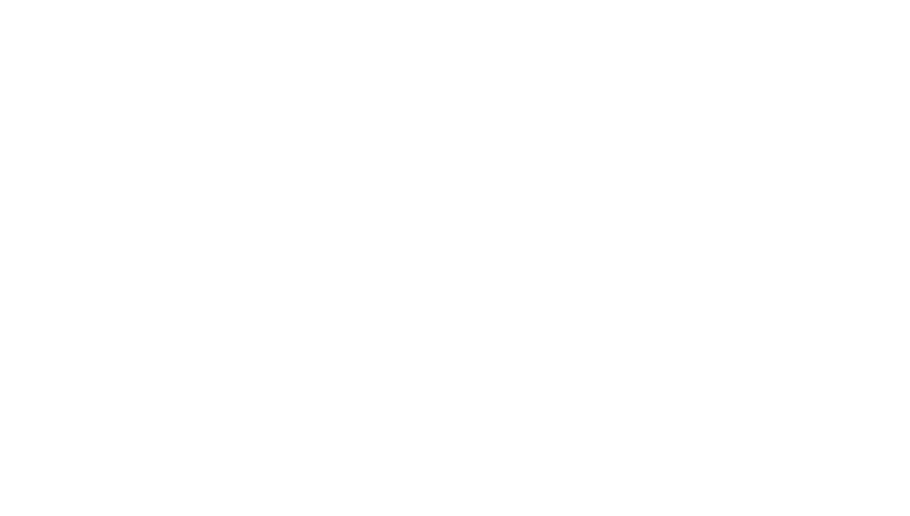
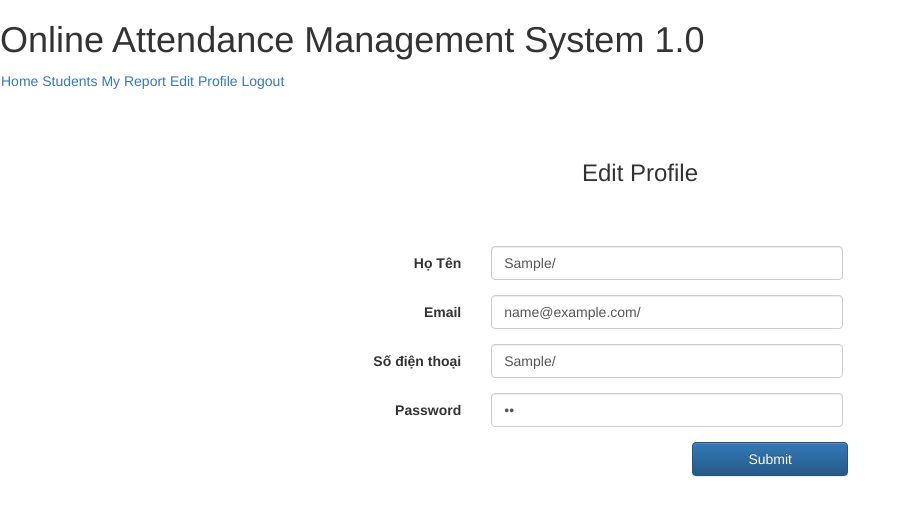
Before and after one commit to maziesmith/WebQLSV, a PHP site: page /student/editProfile.php in a window 1280 px wide. Before the commit the part shown is empty. Shown: the top 516 px of the page, without its empty margins (0-910 px from the left). Run offline with PHP 8.4, Linux system fonts and the light colour scheme; the visitor is signed in with stand-in values (Sample User, id 1); tables that the repository leaves empty or names only in its code hold one stand-in row (values such as "Sample post").

Commit message:
Edit profile for student user

```diff
--- a/student/editProfile.php
+++ b/student/editProfile.php
@@ -1 +1,143 @@
 <?php
+include('../connect.php');
+ob_start();
+session_start();
+
+//check if session is not valid
+if (!isset($_SESSION['user_id'])) {
+    header('location: ../login.php');
+}
+else{
+    $id=$_SESSION['user_id']; //get id of user from session
+    $result=GetSVById($id); //get user from id
+    if(isset($_POST['submit'])){
+        try {
+            //check form data and empty field
+            if (empty($_POST['name'])) {
+                throw new Exception("Họ tên không được để trống");
+            }
+            if (empty($_POST['email'])) {
+                throw new Exception("Email không được để trống");
+            }
+            if(empty($_POST['sdt']))
+            {
+                throw new Exception("Số điện thoại không được để trống");
+            }
+            if(empty($_POST['password']))
+            {
+                throw new Exception("Password không được để trống");
+            }
+            //delete space and special char in form data
+            $name = trim(htmlspecialchars($_POST['name']));
+            $email = trim(htmlspecialchars($_POST['email']));
+            $sdt = trim(htmlspecialchars($_POST['sdt']));
+            $password=trim(htmlspecialchars($_POST['password']));
+            $edit = UpdateInfo($id, $name, $email, $sdt, $password); //update profile in User table and SinhVien table
+            if ($edit === false) {
+                throw new Exception("Something wrong, try again!"); //error messenge
+                header('location: editProfile.php');
+            }
+            else{
+                $success_msg = 'Updated  successfully'; //success messenge
+                header('location: students.php'); //redirect to list student
+                exit();
+            }
+        }
+        catch (Exception $e) {
+            $error_msg = $e->getMessage();
+        }
+    }
+}
+?>
+
+<!DOCTYPE html>
+<html lang="en">
+<head>
+    <title>Online Attendance Management System 1.0</title>
+    <meta charset="UTF-8">
+
+    <link rel="stylesheet" type="text/css" href="../css/main.css">
+    <!-- Latest compiled and minified CSS -->
+    <link rel="stylesheet" href="https://maxcdn.bootstrapcdn.com/bootstrap/3.3.7/css/bootstrap.min.css">
+
+    <!-- Optional theme -->
+    <link rel="stylesheet" href="https://maxcdn.bootstrapcdn.com/bootstrap/3.3.7/css/bootstrap-theme.min.css">
+
+    <link rel="stylesheet" href="styles.css">
+
+    <!-- Latest compiled and minified JavaScript -->
+    <script src="https://maxcdn.bootstrapcdn.com/bootstrap/3.3.7/js/bootstrap.min.js"></script>
+
+</head>
+<body>
+
+<header>
+
+    <h1>Online Attendance Management System 1.0</h1>
+    <div class="navbar">
+        <a href="index.php">Home</a>
+        <a href="students.php">Students</a>
+        <a href="report.php">My Report</a>
+        <a href="editProfile.php">Edit Profile</a>
+        <a href="../logout.php">Logout</a>
+
+    </div>
+
+</header>
+
+<center>
+    <div class="row">
+        <div class="content">
+            <h3>Edit Profile</h3>
+            <br>
+            <!-- Error or Success Message printint started --><p>
+                <?php
+                if(isset($success_msg))
+                {
+                    echo $success_msg;
+                }
+                if(isset($error_msg))
+                {
+                    echo $error_msg;
+                }
+                ?>
+            </p><!-- Error or Success Message printint ended -->
+            <br>
+            <form method="post" class="form-horizontal col-md-6 col-md-offset-3">
+                <div class="form-group">
+                    <label for="input1" class="col-sm-3 control-label">Họ Tên</label>
+                    <div class="col-sm-7">
+                        <input type="text" name="name" class="form-control" id="input1" value=<?php echo $result['HoTen'];?>/>
+                    </div>
+                </div>
+
+                <div class="form-group">
+                    <label for="input1" class="col-sm-3 control-label">Email</label>
+                    <div class="col-sm-7">
+                        <input type="text" name="email" class="form-control" id="input1" value=<?php echo $result['Email'];?>/>
+                    </div>
+                </div>
+
+                <div class="form-group">
+                    <label for="input1" class="col-sm-3 control-label">Số điện thoại</label>
+                    <div class="col-sm-7">
+                        <input type="text" name="sdt" class="form-control" id="input1" value=<?php echo $result['SĐT'];?>/>
+                    </div>
+                </div>
+
+                <div class="form-group">
+                    <label for="input1" class="col-sm-3 control-label">Password</label>
+                    <div class="col-sm-7">
+                        <input type="password" name="password" class="form-control" id="input1" value=<?php echo $result['Password'];?>/>
+                    </div>
+                </div>
+                <input type="submit" class="btn btn-primary col-md-3 col-md-offset-7" value="Submit" name="submit"/>
+
+            </form>
+        </div>
+    </div>
+
+</center>
+
+</body>
+</html>
```
